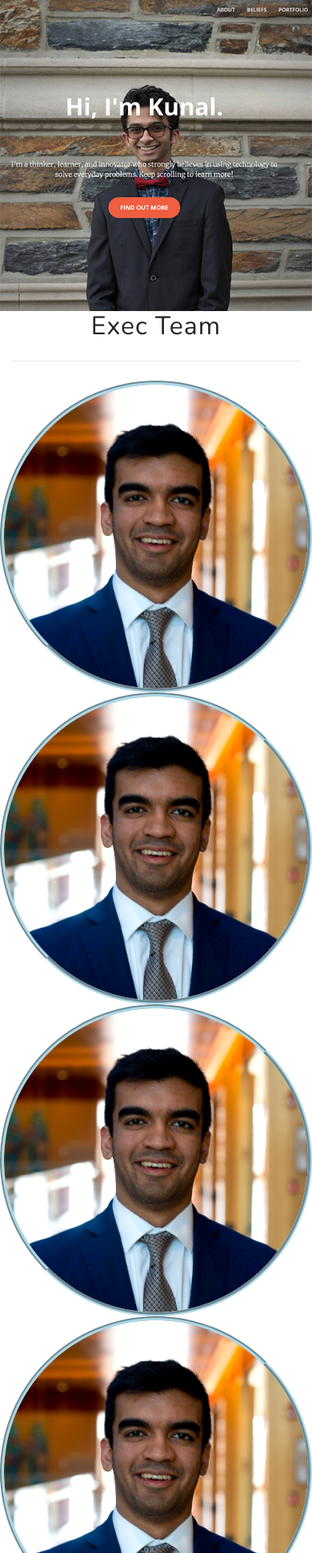
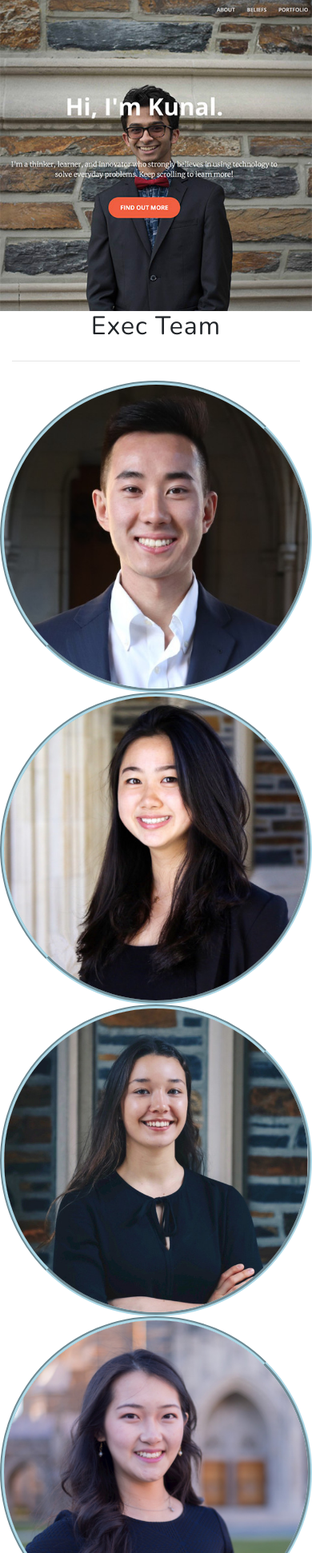
Before and after one commit to kunalupadya/dspwebsite, a Django app: page / in a window 390 px wide; the page is wider, and only the part inside the window is pictured. Shown: the part 4558-6500 px from the top of that part at 80% size. Run offline with Django 3.2, Linux system fonts and the light colour scheme; some libraries are stand-ins or nearby versions.

Commit message:
exec headshots and linkedin links added

```diff
--- a/dspwebsite/settings.py
+++ b/dspwebsite/settings.py
@@ -26,7 +26,7 @@ SECRET_KEY = 'xarz@-t1pqyt)$x3t^=7sfi8$#q!d60!0zk)du=(##z%y8(yau'
 # SECURITY WARNING: don't run with debug turned on in production!
 DEBUG = True
 
-ALLOWED_HOSTS = ['gentle-fortress-57854.herokuapp.com']
+ALLOWED_HOSTS = ['gentle-fortress-57854.herokuapp.com', '127.0.0.1']
 
 
 # Application definition
--- a/mainwebsite/templates/main/index.html
+++ b/mainwebsite/templates/main/index.html
@@ -322,39 +322,91 @@
                 {#                </div>#}
                 {#              </div>#}
                 {#            </a>#}
-                <a class="my-a-img" href="#">
-                    <div class="img__overlay">Alex Yu</div>
-                    <img class="img-fluid" src="{% static 'main/img/pres1.png' %}"/>
+                <a class="my-a-img" href="https://www.linkedin.com/in/alexyu38/" target="_blank">
+                    <div class="img__overlay"><img class="img-fluid" src="{% static 'main/img/linkedin2.png' %}"/></div>
+                    <img class="img-fluid" src="{% static 'main/img/alexyu.jpg' %}"/>
                 </a>
             </div>
             <div class="col-lg-2 {#col-sm-3#}" style="border-radius: 43%;">
-                <a class="my-a-img" href="#">
-                    <div class="img__overlay">Alex Yu</div>
-                    <img class="img-fluid" src="{% static 'main/img/pres1.png' %}"/>
+                <a class="my-a-img" href="https://www.linkedin.com/in/tiffany-tianxue-mei/" target="_blank">
+                    <div class="img__overlay"><img class="img-fluid" src="{% static 'main/img/linkedin2.png' %}"/></div>
+                    <img class="img-fluid" src="{% static 'main/img/tiffmei.jpg' %}"/>
                 </a>
             </div>
             <div class="col-lg-2 {#col-sm-3#}" style="border-radius: 43%;">
-                <a class="my-a-img" href="#">
-                    <div class="img__overlay">Alex Yu</div>
-                    <img class="img-fluid" src="{% static 'main/img/pres1.png' %}"/>
+                <a class="my-a-img" href="https://www.linkedin.com/in/anna-power-jestin/" target="_blank">
+                    <div class="img__overlay"><img class="img-fluid" src="{% static 'main/img/linkedin2.png' %}"/></div>
+                    <img class="img-fluid" src="{% static 'main/img/annajestin.jpg' %}"/>
                 </a>
             </div>
             <div class="col-lg-2 {#col-sm-3#}" style="border-radius: 43%;">
-                <a class="my-a-img" href="#">
-                    <div class="img__overlay">Alex Yu</div>
-                    <img class="img-fluid" src="{% static 'main/img/pres1.png' %}"/>
+                <a class="my-a-img" href="https://www.linkedin.com/in/sarahzhao1/" target="_blank">
+                    <div class="img__overlay"><img class="img-fluid" src="{% static 'main/img/linkedin2.png' %}"/></div>
+                    <img class="img-fluid" src="{% static 'main/img/sarahzhao.jpg' %}"/>
                 </a>
             </div>
             <div class="col-lg-2 {#col-sm-3#}" style="border-radius: 43%;">
-                <a class="my-a-img" href="#">
-                    <div class="img__overlay">Alex Yu</div>
-                    <img class="img-fluid" src="{% static 'main/img/pres1.png' %}"/>
+                <a class="my-a-img" href="https://www.linkedin.com/in/kunalupadya/" target="_blank">
+                    <div class="img__overlay"><img class="img-fluid" src="{% static 'main/img/linkedin2.png' %}"/></div>
+                    <img class="img-fluid" src="{% static 'main/img/kunalupadya.jpg' %}"/>
                 </a>
             </div>
             <div class="col-lg-2 {#col-sm-3#}" style="border-radius: 43%;">
-                <a class="my-a-img" href="#">
-                    <div class="img__overlay">Alex Yu</div>
-                    <img class="img-fluid" src="{% static 'main/img/pres1.png' %}"/>
+                <a class="my-a-img" href="https://www.linkedin.com/in/juan-bermudez/" target="_blank">
+                    <div class="img__overlay"><img class="img-fluid" src="{% static 'main/img/linkedin2.png' %}"/></div>
+                    <img class="img-fluid" src="{% static 'main/img/juanbermudez.jpg' %}"/>
+                </a>
+            </div>
+        </div>
+        <div class="row popup-gallery">
+            <div class="col-lg-2 {#col-sm-3#}" style="border-radius: 43%;">
+                {#            <a class="portfolio-box" >#}
+                {#              <img class="img-fluid" style="border-radius: 50%;border: thick groove lightblue" src="{% static 'main/img/pres1.png' %}"alt="">#}
+                {#              <div class="portfolio-box-caption">#}
+                {#                <div class="portfolio-box-caption-content">#}
+                {#                  <div class="project-category text-faded">#}
+                {#                    In Careers:#}
+                {#                  </div>#}
+                {#                  <div class="project-name" style="font-weight:700">#}
+                {#                    Through their ambition, open-mindness, and hard work, our brothers excel in all areas of business, including entrepreneurship, technology, marketing, consulting, and investment banking, to name a few. Whether you want to work in Silicon Valley or on Wall Street, for an innovative start-up or a Fortune 100 company, Delta Sigma Pi provides the network, resources, and mentorship necessary for you to land your desired job. All you have to answer is, “What is my dream job and company?”#}
+                {#                  </div>#}
+                {#                </div>#}
+                {#              </div>#}
+                {#            </a>#}
+                <a class="my-a-img" href="https://www.linkedin.com/in/emma-fleishman/" target="_blank">
+                    <div class="img__overlay"><img class="img-fluid" src="{% static 'main/img/linkedin2.png' %}"/></div>
+                    <img class="img-fluid" src="{% static 'main/img/emmafleishman.jpg' %}"/>
+                </a>
+                <h2 class="text-white-50 mx-auto mt-2 mb-5">Emma Fleishman</h2>
+            </div>
+            <div class="col-lg-2 {#col-sm-3#}" style="border-radius: 43%;">
+                <a class="my-a-img" href="https://www.linkedin.com/in/katherine-xiao-/" target="_blank">
+                    <div class="img__overlay"><img class="img-fluid" src="{% static 'main/img/linkedin2.png' %}"/></div>
+                    <img class="img-fluid" src="{% static 'main/img/katherinexiao.jpg' %}"/>
+                </a>
+            </div>
+            <div class="col-lg-2 {#col-sm-3#}" style="border-radius: 43%;">
+                <a class="my-a-img" href="https://www.linkedin.com/in/brianzguo/" target="_blank">
+                    <div class="img__overlay"><img class="img-fluid" src="{% static 'main/img/linkedin2.png' %}"/></div>
+                    <img class="img-fluid" src="{% static 'main/img/brianguo.jpg' %}"/>
+                </a>
+            </div>
+            <div class="col-lg-2 {#col-sm-3#}" style="border-radius: 43%;">
+                <a class="my-a-img" href="https://www.linkedin.com/in/ryan-huie-3990a412a/" target="_blank">
+                    <div class="img__overlay"><img class="img-fluid" src="{% static 'main/img/linkedin2.png' %}"/></div>
+                    <img class="img-fluid" src="{% static 'main/img/ryanhuie.jpg' %}"/>
+                </a>
+            </div>
+            <div class="col-lg-2 {#col-sm-3#}" style="border-radius: 43%;">
+                <a class="my-a-img" href="https://www.linkedin.com/in/vishal-mummareddy/" target="_blank">
+                    <div class="img__overlay"><img class="img-fluid" src="{% static 'main/img/linkedin2.png' %}"/></div>
+                    <img class="img-fluid" src="{% static 'main/img/vishalmummareddy.jpg' %}"/>
+                </a>
+            </div>
+            <div class="col-lg-2 {#col-sm-3#}" style="border-radius: 43%;">
+                <a class="my-a-img" href="https://www.linkedin.com/in/frankhu19/" target="_blank">
+                    <div class="img__overlay"><img class="img-fluid" src="{% static 'main/img/linkedin2.png' %}"/></div>
+                    <img class="img-fluid" src="{% static 'main/img/frankhu.jpg' %}"/>
                 </a>
             </div>
         </div>
```
Also changed, not shown: mainwebsite/static/main/img/alexyu.jpg (added), mainwebsite/static/main/img/annajestin.jpg (added), mainwebsite/static/main/img/brianguo.jpg (added), mainwebsite/static/main/img/emmafleishman.jpg (added), mainwebsite/static/main/img/frankhu.jpg (added), mainwebsite/static/main/img/juanbermudez.jpg (added), mainwebsite/static/main/img/katherinexiao.jpg (added), mainwebsite/static/main/img/kunalupadya.jpg (added), mainwebsite/static/main/img/linkedin.png (added), mainwebsite/static/main/img/linkedin2.png (added), mainwebsite/static/main/img/ryanhuie.jpg (added), mainwebsite/static/main/img/sarahzhao.jpg (added), mainwebsite/static/main/img/tiffmei.jpg (added), mainwebsite/static/main/img/vishalmummareddy.jpg (added).
